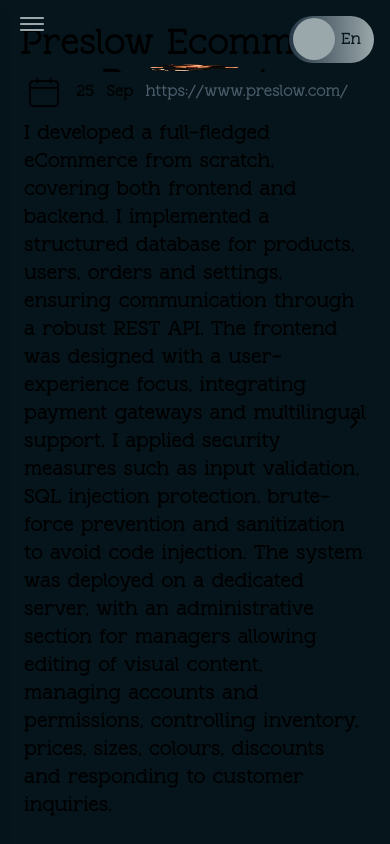
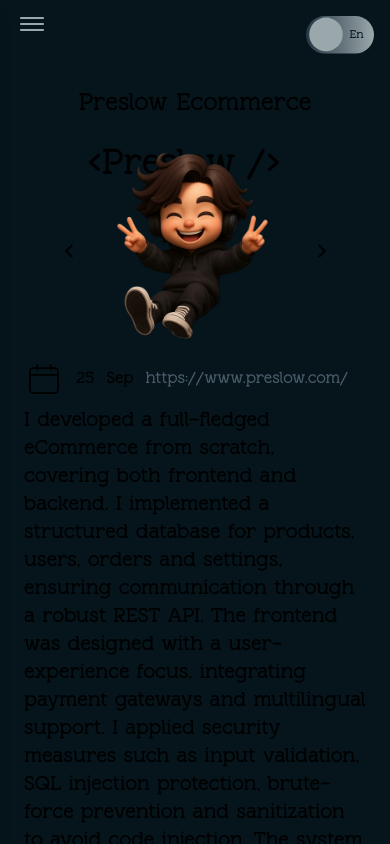
Before and after one commit to kenshivr/Brayan, a React (Vite) app: page /Brayan/proyects in a window 390 px wide. Built offline with nearby package versions, Linux system fonts and the light colour scheme.

Commit message:
Fix sizes in proyects for mobiles and changes iize for component translÃate.

```diff
--- a/public/locales/en/translation.json
+++ b/public/locales/en/translation.json
@@ -17,7 +17,7 @@
         "2": {
             "title": "Who am I?",
             "subTitle": "About me",
-            "content": "My name is Brayan Vidal Romero, and I am a full-stack developer with experience in building complete web applications — from the database to the user interface."
+            "content": "My name is Brayan Vidal Romero, and I am a full-stack developer with experience in building complete web applications from the database to the user interface."
         },
         "3": {
             "title": "What do I do?",
--- a/src/components/UI/translate.tsx
+++ b/src/components/UI/translate.tsx
@@ -11,7 +11,7 @@
           ? 'linear-gradient(to right, var(--color-thirdColor), var(--color-firstColor))'
           : 'linear-gradient(to right, var(--color-fifthColor), var(--color-thirdColor))',
       }}
-      className='fixed top-4 right-4 z-50 w-[85px] h-[47px] rounded-full transition-colors duration-700 ease-in-out'
+      className='fixed top-4 right-4 z-50 w-[85px] h-[47px] rounded-full transition-all duration-700 ease-in-out scale-[0.8] md:scale-100 origin-top-right'
     >
       <div
         style={{ backgroundColor: 'var(--color-firstColor)' }}
@@ -21,14 +21,14 @@
       {i18n.language === 'en' ? (
         <span
           style={{ color: 'var(--color-fifthColor)' }}
-          className="absolute top-1/2 right-[13px] -translate-y-1/2"
+          className="absolute top-1/2 right-[13px] -translate-y-1/2 text-[14px]"
         >
           En
         </span>
       ) : (
         <span
           style={{ color: 'var(--color-firstColor)' }}
-          className="absolute top-1/2 right-[56px] -translate-y-1/2"
+          className="absolute top-1/2 right-[56px] -translate-y-1/2 text-[14px]"
         >
           Es
         </span>
--- a/src/pages/proyects.tsx
+++ b/src/pages/proyects.tsx
@@ -1,9 +1,9 @@
-import { useState, useEffect } from 'react';
 import cn from '@src/services/clsx';
 import Menu from '@src/components/UI/menu';
 import { CiCalendar } from 'react-icons/ci';
-import { IoIosArrowForward } from 'react-icons/io';
+import { useState, useEffect } from 'react';
 import { useProyects } from '@src/models/proyects';
+import { IoIosArrowForward, IoIosArrowBack } from 'react-icons/io';
 
 export default function Proyects() {
   const proyects = useProyects();
@@ -20,6 +20,11 @@
   const handleNext = () => {
     setIsTransitioning(true);
     setCurrentIndex((prev) => prev + 1);
+  };
+
+  const handleBack = () => {
+    setIsTransitioning(true);
+    setCurrentIndex((prev) => prev - 1);
   };
 
   // cuando llegamos al final, saltamos sin transición al primero "real"
@@ -60,12 +65,16 @@
           <div
             key={index}
             className={cn(
-              'py-6 relative w-screen h-screen flex flex-shrink-0 flex-col justify-between items-center'
+              'py-6 relative w-screen min-h-screen flex flex-shrink-0 flex-col justify-between items-center'
             )}
           >
-            <h2 className='text-4xl'>{proyect.title}</h2>
+            <h2
+              className='text-2xl md:text-4xl mt-16 sm:mt-0 mb-6 sm:mb-0'
+            >
+              {proyect.title}
+            </h2>
 
-            <div className='relative overflow-hidden flex w-4/6 justify-center'>
+            <div className='relative overflow-hidden flex w-5/6 justify-center'>
               <span className='marquee marquee-left text-4xl md:text-6xl lg:text-9xl'>
                 {'<'}
                 {proyect.title.split(' ')[0]}
@@ -75,7 +84,7 @@
               <img
                 alt='character'
                 src={proyect.image}
-                className='w-[35vw] md:w-[25vw] z-10 relative'
+                className='w-[55vw] md:w-[21vw] z-10 relative'
               />
 
               <span className='marquee marquee-right text-4xl md:text-6xl lg:text-9xl'>
@@ -83,6 +92,20 @@
                 {proyect.title.split(' ')[1]}
                 {' />'}
               </span>
+
+              <button
+                onClick={handleNext}
+                className='transform -translate-y-1/2 flex justify-center items-center absolute top-1/2 right-4 w-10 h-10'
+              >
+                <IoIosArrowForward className='w-5 h-5' />
+              </button>
+
+              <button
+                onClick={handleBack}
+                className='transform -translate-y-1/2 flex justify-center items-center absolute top-1/2 left-4 w-10 h-10'
+              >
+                <IoIosArrowBack className='w-5 h-5' />
+              </button>
             </div>
 
             <div className='flex flex-col gap-2 mx-6'>
@@ -101,16 +124,9 @@
               </div>
               <p className='text-xl'>{proyect.content}</p>
             </div>
-
-            <button
-              onClick={handleNext}
-              className='transform -translate-y-1/2 flex justify-center items-center absolute top-1/2 right-4 w-10 h-10'
-            >
-              <IoIosArrowForward className='w-5 h-5' />
-            </button>
           </div>
         ))}
-      </div>
+      </div >
     </>
   );
 }
```
